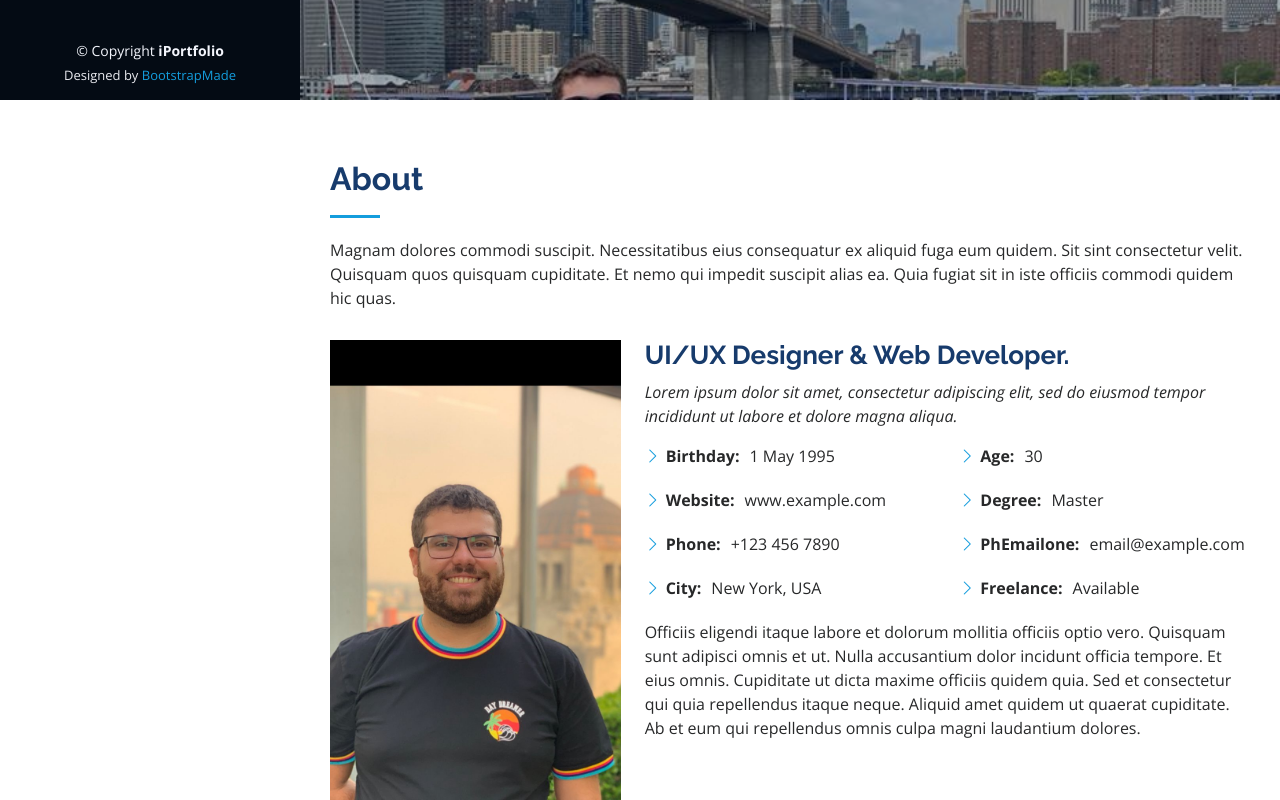
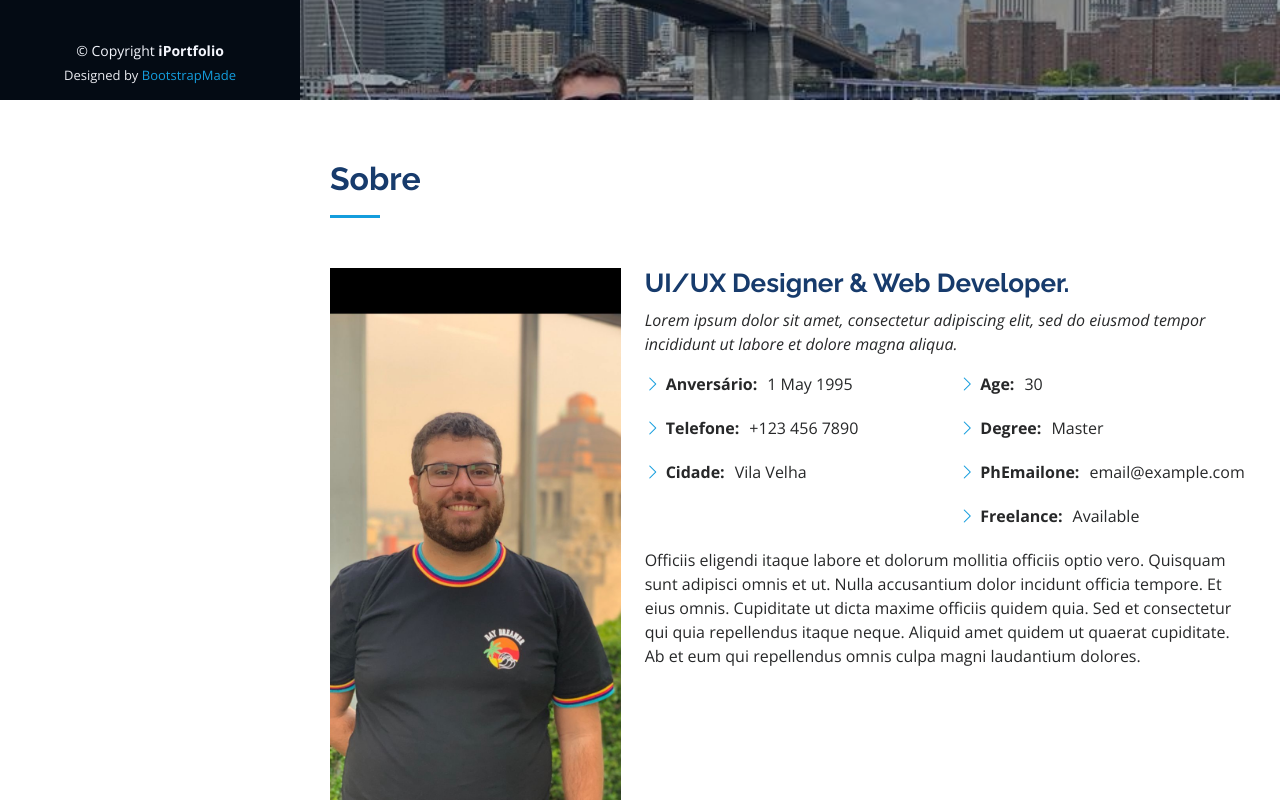
Before and after one commit to rafamartinelli4/portfolio, a plain HTML site: page index.html in a window 1280 px wide. Shown: the part 700-1500 px from the top of the page. Drawn offline with nearby package versions, Linux system fonts and the light colour scheme.

Commit message:
atualização da seção Sobre

```diff
--- a/index.html
+++ b/index.html
@@ -84,8 +84,7 @@
       <div class="container">
 
         <div class="section-title">
-          <h2>About</h2>
-          <p>Magnam dolores commodi suscipit. Necessitatibus eius consequatur ex aliquid fuga eum quidem. Sit sint consectetur velit. Quisquam quos quisquam cupiditate. Et nemo qui impedit suscipit alias ea. Quia fugiat sit in iste officiis commodi quidem hic quas.</p>
+          <h2>Sobre</h2>
         </div>
 
         <div class="row">
@@ -101,10 +100,9 @@
             <div class="row">
               <div class="col-lg-6">
                 <ul>
-                  <li><i class="bi bi-chevron-right"></i> <strong>Birthday:</strong> <span>1 May 1995</span></li>
-                  <li><i class="bi bi-chevron-right"></i> <strong>Website:</strong> <span>www.example.com</span></li>
-                  <li><i class="bi bi-chevron-right"></i> <strong>Phone:</strong> <span>+123 456 7890</span></li>
-                  <li><i class="bi bi-chevron-right"></i> <strong>City:</strong> <span>New York, USA</span></li>
+                  <li><i class="bi bi-chevron-right"></i> <strong>Anversário:</strong> <span>1 May 1995</span></li>
+                  <li><i class="bi bi-chevron-right"></i> <strong>Telefone:</strong> <span>+123 456 7890</span></li>
+                  <li><i class="bi bi-chevron-right"></i> <strong>Cidade:</strong> <span>Vila Velha</span></li>
                 </ul>
               </div>
               <div class="col-lg-6">
```
